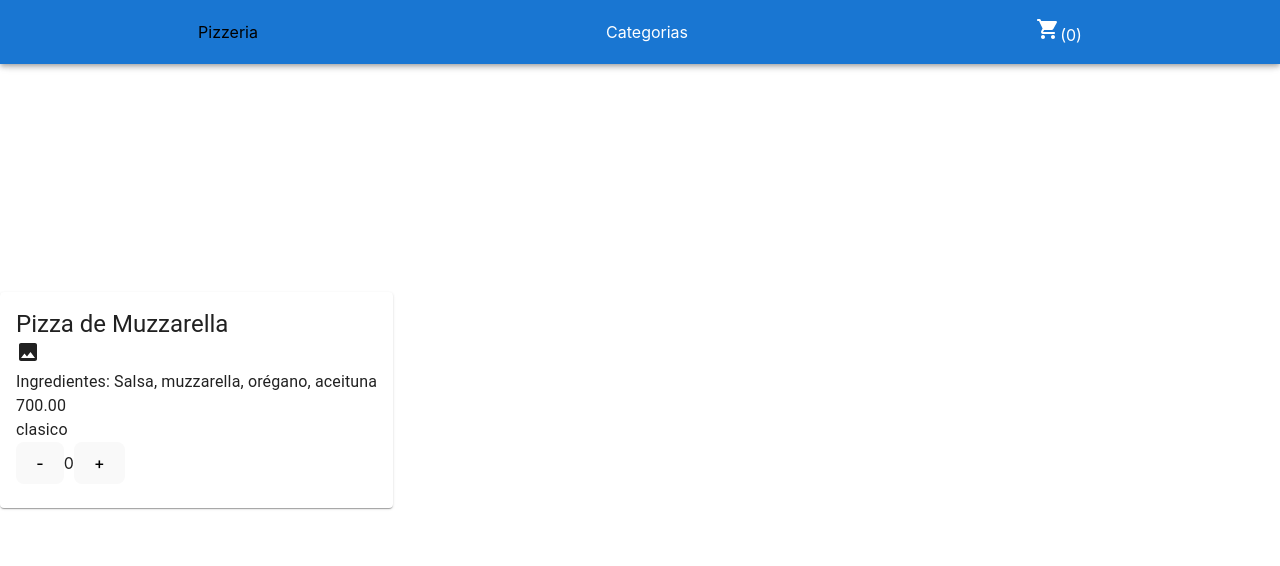
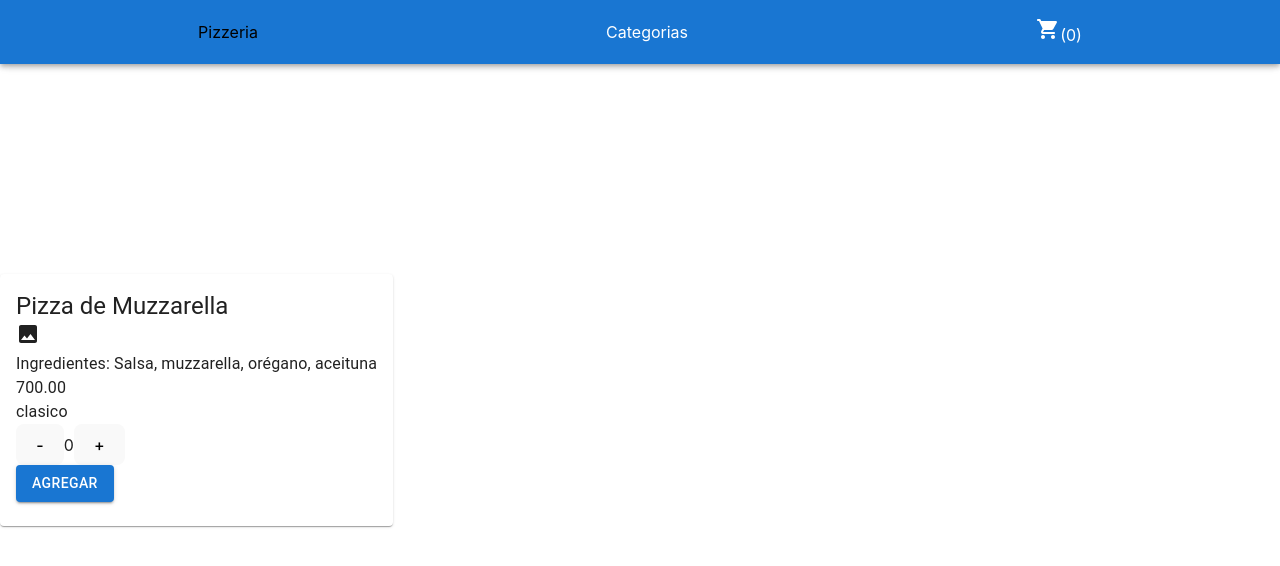
Before and after one commit to Maluc8/ProyectoFinal-Cuello, a React (Vite) app: page /item/0001 in a window 1280 px wide. Shown: the top 566 px of the page. Built offline with nearby package versions, Linux system fonts and the light colour scheme.

Commit message:
Se agrego cartContext  se encapsulo counter junto con el boton agregar

```diff
--- a/src/App.jsx
+++ b/src/App.jsx
@@ -4,9 +4,11 @@ import Navbar from './components/Navbar/Navbar.jsx';
 import { BrowserRouter as Router, Routes, Route } from 'react-router-dom';
 import ProductDetail from './components/ProductDetail/ProductDetail.jsx';
 import Categories from './components/Categories/Categories';
+import { cartContext } from './context/cartContext';
 
 function App() {
   return (<>
+    <cartContext.Provider value={[]}>
     <Router>
       <Navbar/>
       <Routes>
@@ -16,6 +18,7 @@ function App() {
         <Route exact path='/categories' element= {<Categories />} />
       </Routes>
     </Router>
+    </cartContext.Provider>
   </>);
 }
 
--- /dev/null
+++ b/src/components/AddProduct/AddProduct.jsx
@@ -0,0 +1,10 @@
+import { Button } from '@mui/material'
+import Counter from '../Counter/Counter.jsx'
+const AddProduct = ()=>{
+return(<>
+    <Counter />
+    <Button  variant="contained">Agregar</Button>
+    </>
+)}
+
+export default AddProduct;
--- a/src/components/Product/Product.jsx
+++ b/src/components/Product/Product.jsx
@@ -1,7 +1,7 @@
 import { Image } from "@mui/icons-material";
 import { Card, CardContent, Grid, Typography} from "@mui/material";
 import {Link } from 'react-router-dom'
-import Counter from '../Counter/Counter.jsx'
+import AddProduct from "../AddProduct/AddProduct.jsx";
 
 const product = ({product}) =>{
     const {id, imagen, nombre, precio} = product;
@@ -13,7 +13,7 @@ const product = ({product}) =>{
                 <Image src={`./public/${imagen}`} />
                 <Typography>{precio.toFixed(2)}</Typography>
             </CardContent>
-            <Counter/>
+            <AddProduct/>
         </Card>
     </Grid>)
 }
--- a/src/components/ProductDetail/ProductDetail.jsx
+++ b/src/components/ProductDetail/ProductDetail.jsx
@@ -3,7 +3,7 @@ import { Card, CardContent, CircularProgress, Typography } from "@mui/material";
 import { useParams } from "react-router-dom";
 import products from '../../mocks/menu.json'
 import useAsyncMock from '../../hooks/useAsyncMock.jsx'
-import Counter from '../Counter/Counter.jsx'
+import AddProduct from "../AddProduct/AddProduct";
 
 const ProductDetail = () =>{
     const {id} = useParams();
@@ -22,7 +22,7 @@ const ProductDetail = () =>{
                 {ingredientes.trim().length > 0 && (<Typography>Ingredientes: {ingredientes}</Typography>)}
                 <Typography>{precio.toFixed(2)}</Typography>
                 <Typography>{categoria}</Typography>
-                <Counter />
+                <AddProduct />
             </CardContent>
         </Card>
     )
--- /dev/null
+++ b/src/context/cartContext.js
@@ -0,0 +1,3 @@
+import { createContext } from "react"
+
+export const cartContext = createContext([]);
```
